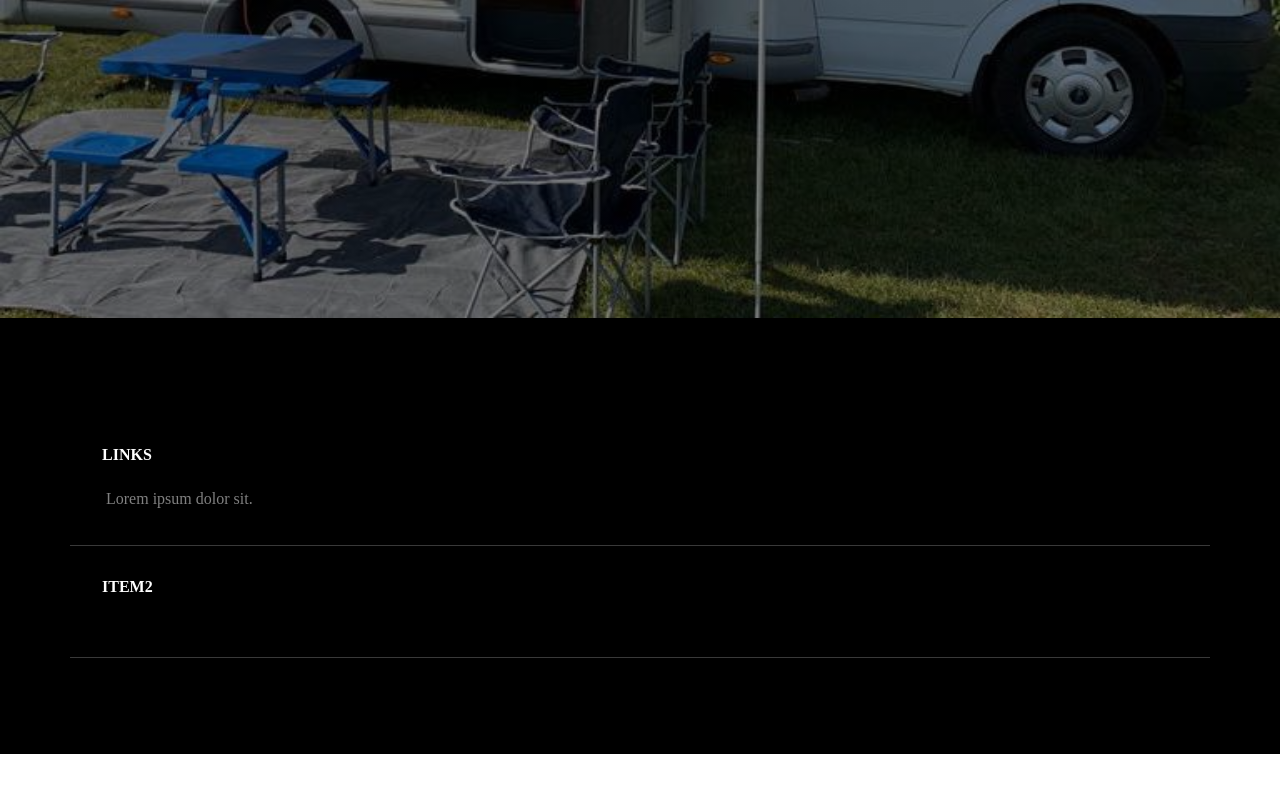
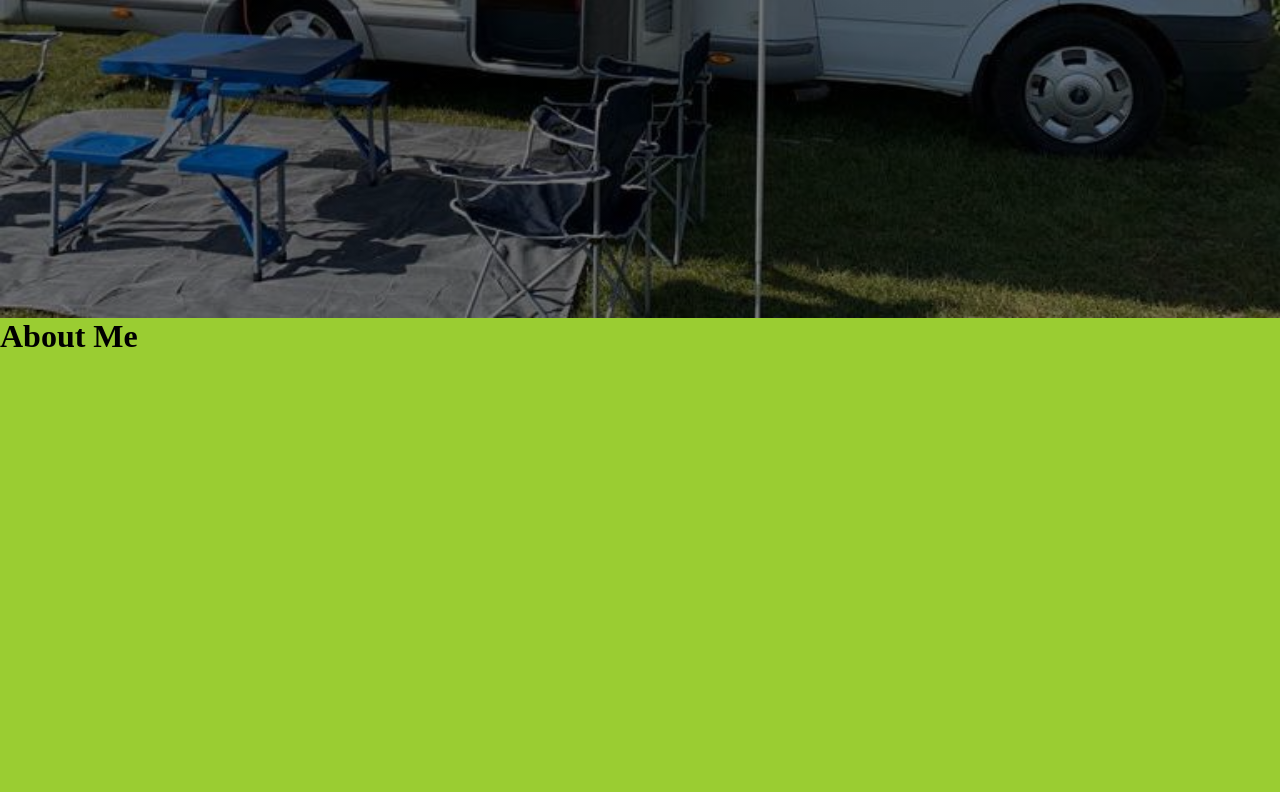
Before and after one commit to D34dsec/Harborough-Camper-Hire, a plain HTML site: page index.html in a window 1280 px wide. Shown: the part 532-1324 px from the top of the page. Before the commit the page ends 1286 px from the top, so only its background shows below. Drawn offline with Linux system fonts and the light colour scheme.

Commit message:
Added the about me section

```diff
--- a/css/main.css
+++ b/css/main.css
@@ -71,7 +71,7 @@ body {
 	border-radius: 10px;
 }
 
-/* The hero image */
+/* Hero image */
 .hero-image {
 	/* Use "linear-gradient" to add a darken background effect to the image (photographer.jpg). This will make the text easier to read */
 	background-image: linear-gradient(rgba(0, 0, 0, 0.5), rgba(0, 0, 0, 0.5)), url("../images/heroImage.jpg");
@@ -109,6 +109,16 @@ body {
 
 .btn:hover {
 	background-color: black;
+}
+
+/*About Me Section*/
+.aboutMe {
+	background-color: yellowgreen;
+	height: 500rem;
+}
+
+.aboutMe h1 {
+	margin-top: 0;
 }
 
 /* Back to top button */
--- a/index.html
+++ b/index.html
@@ -25,7 +25,7 @@
 			<div class="navbar-links">
 				<ul>
 					<li><a href="#">Home</a></li>
-					<li><a href="#">About</a></li>
+					<li><a href="#aboutMe">About</a></li>
 					<li><a href="#">Contact</a></li>
 				</ul>
 			</div>
@@ -39,6 +39,9 @@
 				</div>
 			</div>
 			<button onclick="topFunction()" id="myBtn" title="Go to top">Top</button>
+			<div class="aboutMe" id="aboutMe">
+				<h1>About Me</h1>
+			</div>
 		</main>
 		<footer class="block block--dark footer">
 			<div class="container grid">
```
